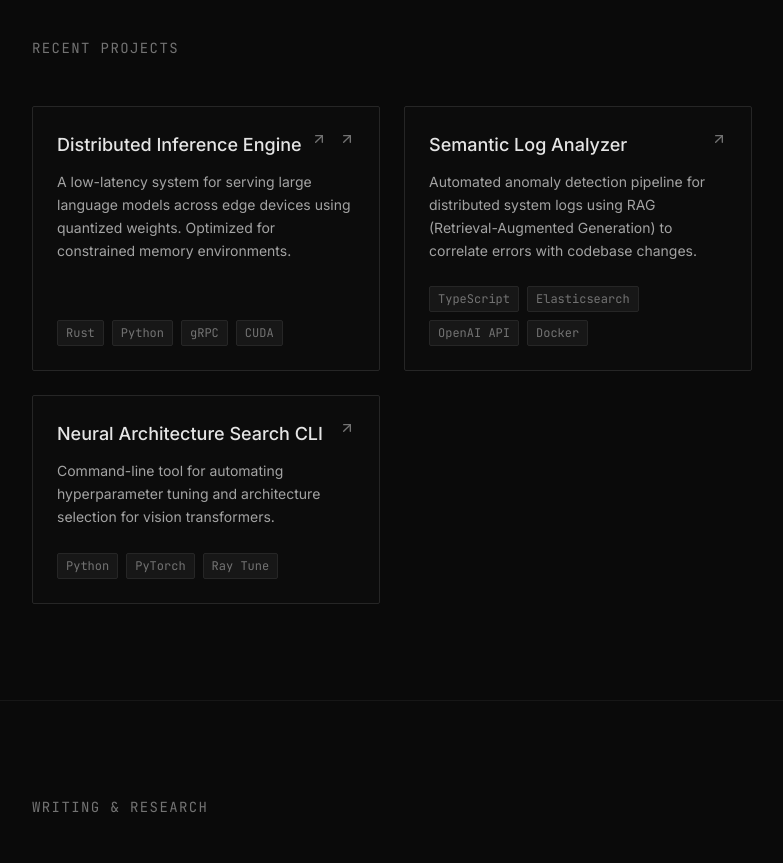
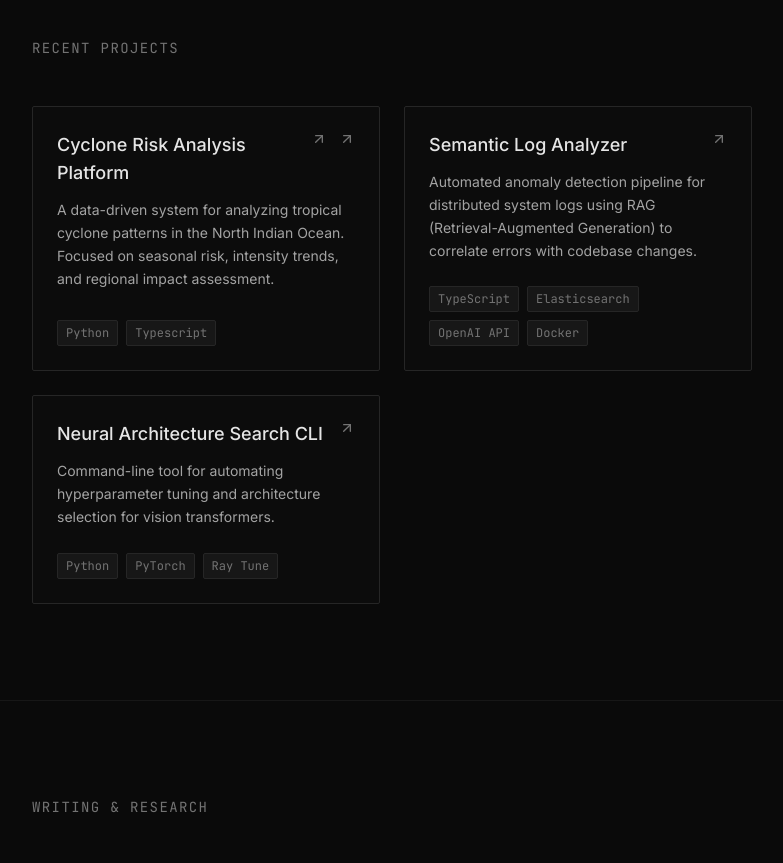
Before and after one commit to Romold/romold-perera-portfolio, a React (Vite) app: page / in a window 1280 px wide. Shown: the part 1640-2503 px from the top of the page, without its empty margins (248-1031 px from the left). Built offline with nearby package versions, Linux system fonts and the light colour scheme.

Commit message:
Publishing

```diff
--- a/App.tsx
+++ b/App.tsx
@@ -45,9 +45,9 @@ const workExperiences: WorkExperience[] = [
 // Content Data
 const projects: Project[] = [
   {
-    title: "Distributed Inference Engine",
-    description: "A low-latency system for serving large language models across edge devices using quantized weights. Optimized for constrained memory environments.",
-    stack: ["Rust", "Python", "gRPC", "CUDA"],
+    title: "Cyclone Risk Analysis Platform",
+    description: "A data-driven system for analyzing tropical cyclone patterns in the North Indian Ocean. Focused on seasonal risk, intensity trends, and regional impact assessment.",
+    stack: ["Python", "Typescript"],
     links: [
       { label: "GitHub", url: "https://github.com" },
       { label: "Demo", url: "https://demo.com" }
```
